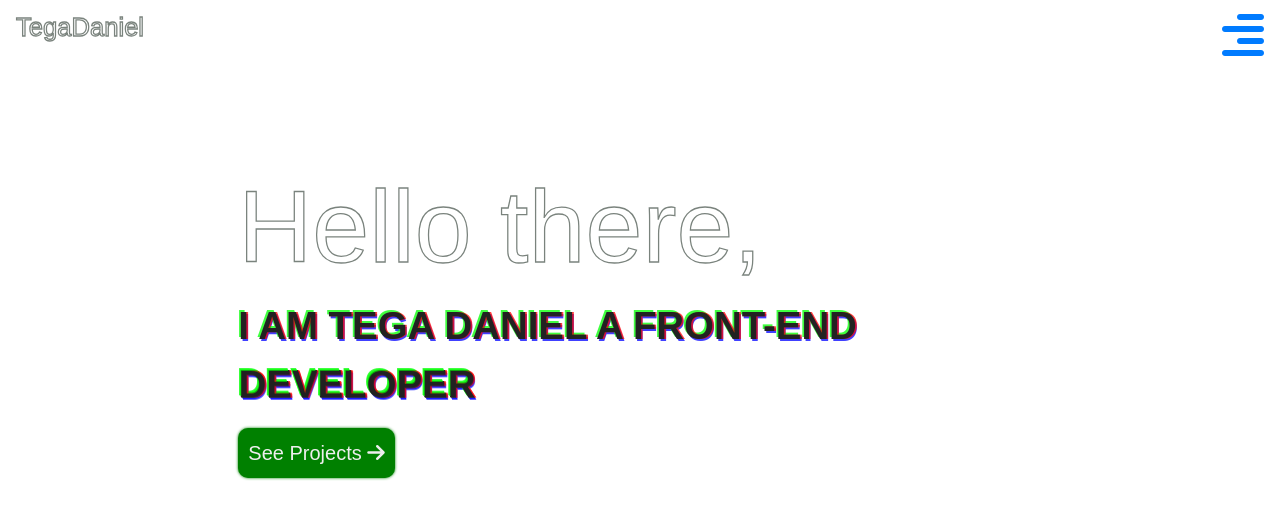
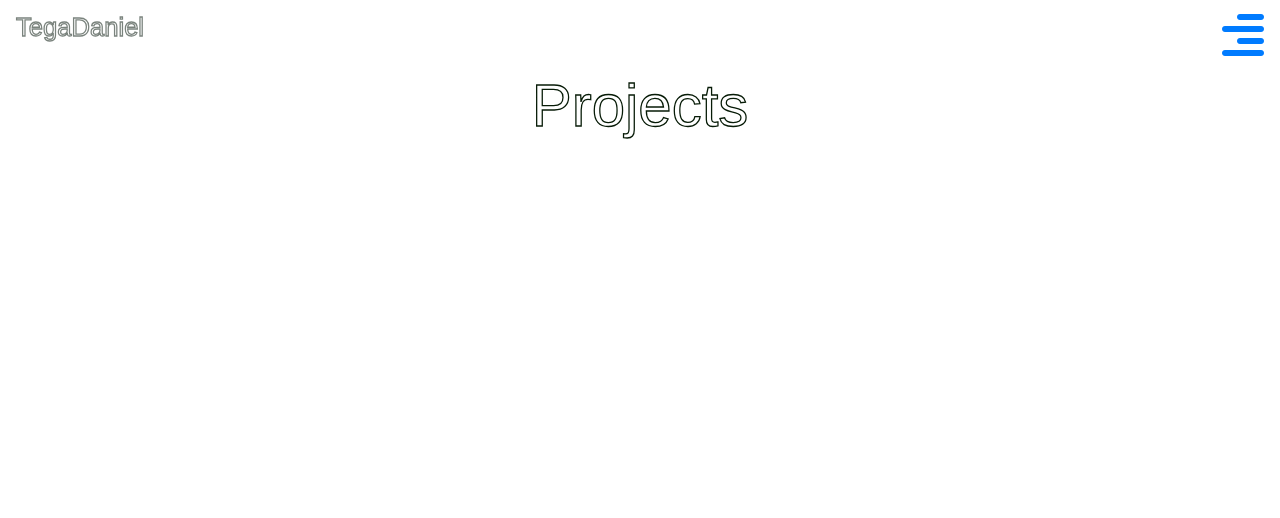
Before and after one commit to Tegadaniel/myWebsite, a React (Create React App) app: page /projects in a window 1280 px wide. Shown: the top 518 px of the page. Built offline with nearby package versions, Linux system fonts and the light colour scheme.

Commit message:
another commit

```diff
--- a/package.json
+++ b/package.json
@@ -8,6 +8,7 @@
     "@testing-library/user-event": "^12.8.3",
     "react": "^17.0.1",
     "react-dom": "^17.0.1",
+    "react-router-dom": "^5.2.0",
     "react-scripts": "4.0.3",
     "web-vitals": "^1.1.1"
   },
--- a/src/App.js
+++ b/src/App.js
@@ -1,13 +1,30 @@
 import HomePage from './components/homePage/HomePage'
 import Header from './components/header/Header'
+import LinkPage from './components/header/LinkPage'
+import { BrowserRouter as Router, Switch, Route} from 'react-router-dom';
 import './App.css';
+import Projects from './components/projects/Projects';
+
 
 function App() {
   return (
+    <Router>
     <div className="App">
       <Header/>
+      <Switch>
+      <Route exact path= "/">
       <HomePage className='homepage pt-5'/>
+      </Route>
+      <Route path="/linkpage">
+        <LinkPage/>
+      </Route>
+      <Route path= "/projects">
+        <Projects/>
+      </Route>
+      </Switch>
     </div>
+    </Router>
+
   );
 }
 
--- a/src/components/header/Header.css
+++ b/src/components/header/Header.css
@@ -3,4 +3,8 @@
     color: white;
     -webkit-text-stroke: 0.1vw #7a837d;
     cursor: pointer;
+
 }
+a:link {
+    text-decoration: none;
+  }
--- a/src/components/header/Header.js
+++ b/src/components/header/Header.js
@@ -1,14 +1,16 @@
 import React, { Component } from 'react'
+import {Link} from "react-router-dom"
 import './Header.css'
+
 
 export default class Header extends Component {
     render() {
         return (
             <div>
         <nav className="navbar ">
-        <p className = "textItem">TegaDaniel</p>
+        <Link to="/"><p className = "textItem">TegaDaniel</p> </Link>
         <ul className="nav navbar-nav navbar-right">
-      <li><a href="#"><i className="fas fa-align-right fa-3x"></i></a></li>
+      <li><Link to="/linkpage"><i className="fas fa-align-right fa-3x"></i></Link></li>
     </ul>
         </nav>
             </div>
--- /dev/null
+++ b/src/components/header/LinkPage.js
@@ -0,0 +1,9 @@
+import React from 'react'
+
+export default function LinkPage() {
+    return (
+        <div className= "container">
+            <h1>Page Testing</h1>
+        </div>
+    )
+}
--- a/src/components/homePage/HomePage.js
+++ b/src/components/homePage/HomePage.js
@@ -1,5 +1,6 @@
 import React, { Component } from 'react'
 import './HomePage.css'
+import {Link} from "react-router-dom"
 
 export default class HomePage extends Component {
     render() {
@@ -8,7 +9,7 @@ export default class HomePage extends Component {
             <div className= " col-md-8 pt-5 offset-md-2">
                 <h2> Hello there, </h2>
                    <p className="glitch"><span aria-hidden="true">I am Tega Daniel a front-end developer</span> I am Tega Daniel a front-end developer </p>
-                   <button type="submit" className="button">See Projects <i className="fas fa-arrow-right "></i></button>
+                   <Link to ="/projects"><button type="submit" className="button" >See Projects <i className="fas fa-arrow-right "></i></button></Link>
             </div>
             </div>
         )
--- /dev/null
+++ b/src/components/projects/Projects.css
@@ -0,0 +1,6 @@
+.projectText{
+    text-align: center;
+    color: white;
+    -webkit-text-stroke: 0.1vw #071b07;
+    font-size: 60px;
+}
--- /dev/null
+++ b/src/components/projects/Projects.js
@@ -0,0 +1,11 @@
+import React from 'react'
+import './Projects.css'
+
+export default function Projects() {
+    return (
+        <div className="container">
+
+            <h1 className="projectText">Projects</h1>
+        </div>
+    )
+}
```
Also changed, not shown: src/components/header/LinkPage.css (added), 1 other file (tests, documents, lock files or other folders).
